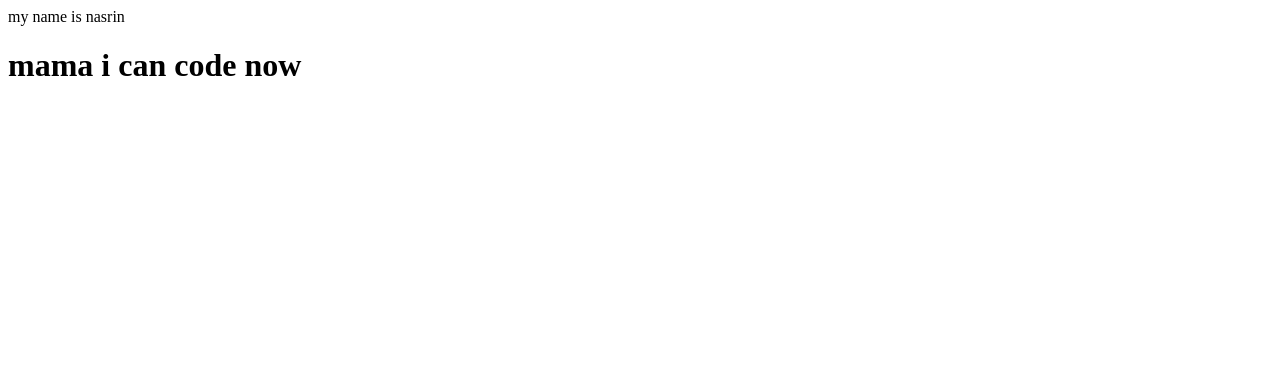
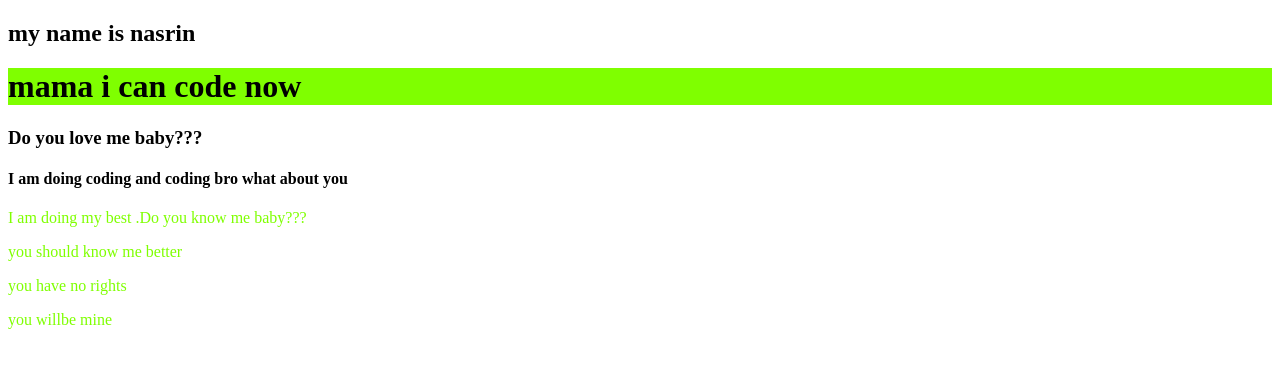
Before and after one commit to nasrinjahan123/my-first-repo, a plain HTML site: page firstgit .html in a window 1280 px wide. Drawn offline with Linux system fonts and the light colour scheme.

Commit message:
header added

```diff
--- a/firstgit .html
+++ b/firstgit .html
@@ -5,10 +5,17 @@
     <meta http-equiv="X-UA-Compatible" content="IE=edge">
     <meta name="viewport" content="width=device-width, initial-scale=1.0">
     <title>My first github repo</title>
+    <link rel="stylesheet" href="style.css">
 </head>
 <body>
-    <h>my name is nasrin</h>
+    <h2>my name is nasrin</h2>
     <h1>mama i can code now</h1>
+    <h3>Do you love me baby???</h3>
+    <h4>I am doing coding and coding bro what about you</h4>
+    <p>I am doing my best .Do you know me baby???</p>
+    <p>you should know me better</p>
+    <p>you have no rights</p>
+    <p>you willbe mine </p>
 
 </body>
 </html>
--- a/style.css
+++ b/style.css
@@ -1,5 +1,5 @@
 p{
-    color: brown;
+    color:chartreuse;
 }
 h1{
     background-color: chartreuse;
```
